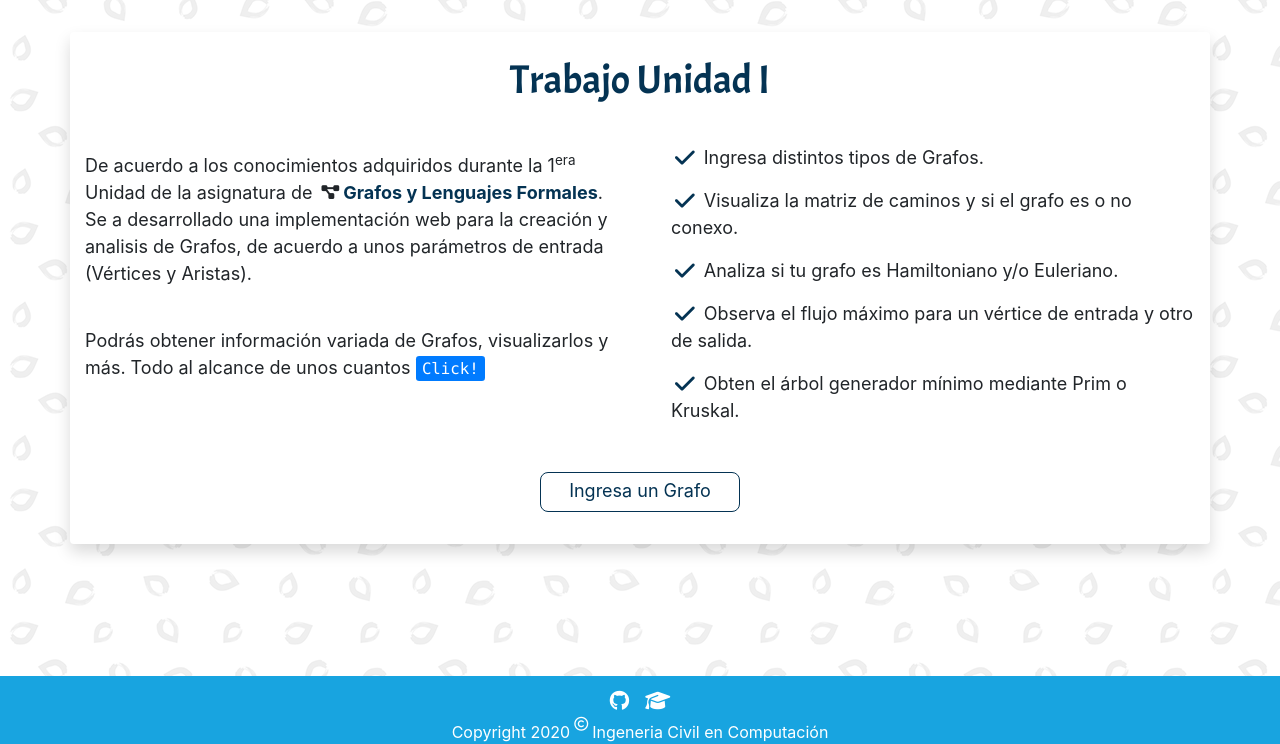
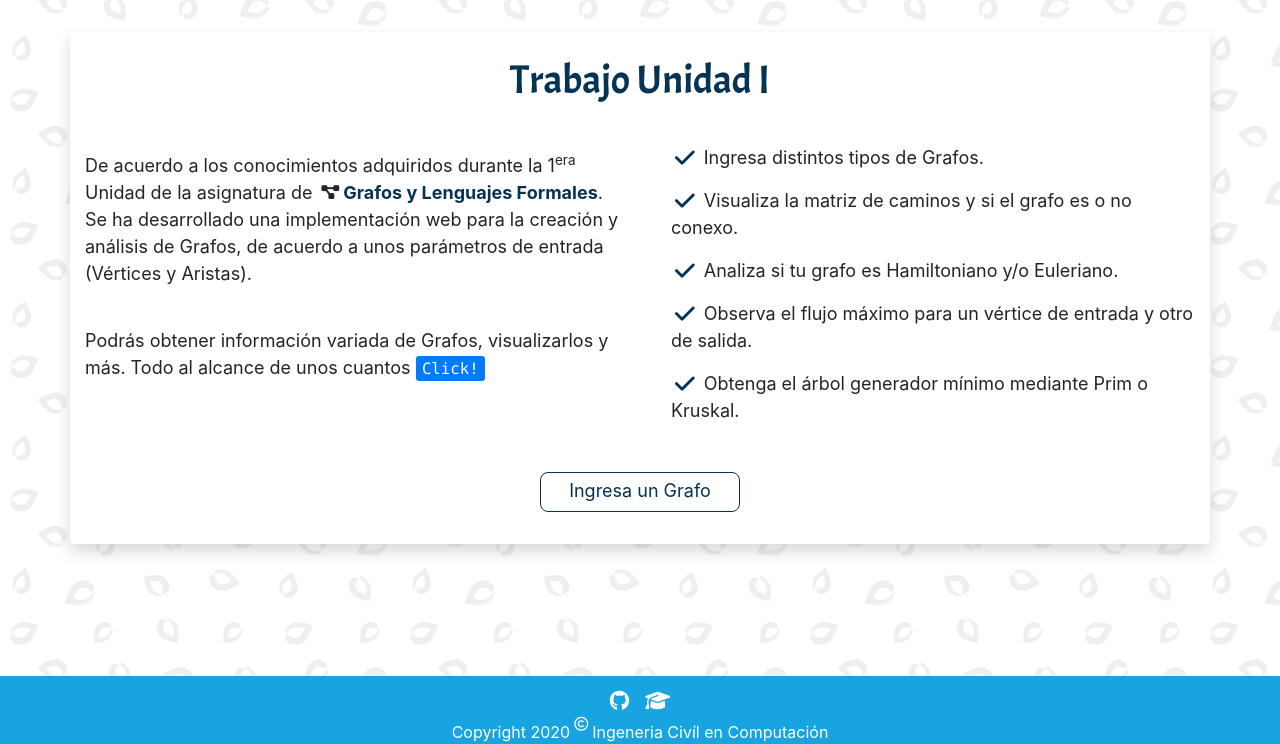
Before and after one commit to kevin-salinas/TrabajoGrafos-1, a Django app: page / in a window 1280 px wide. Shown: the part 56-800 px from the top of the page. Run offline with Django 3.2, Linux system fonts and the light colour scheme; some libraries are stand-ins or nearby versions.

Commit message:
Cambios
correción de frases

```diff
--- a/core/templates/core/base.html
+++ b/core/templates/core/base.html
@@ -62,7 +62,7 @@
         </div>
         <div class="row">
             <div class="col d-flex justify-content-center text-white">
-                Copyright 2020<i class="far fa-copyright fa-sm mx-1 pt-1"></i>Ingeneria Civil en Computación
+                Copyright 2020<i class="far fa-copyright fa-sm mx-1 pt-1"></i>Ingeneria Civíl en Computación
             </div>
         </div>
     </footer>
--- a/core/templates/core/home.html
+++ b/core/templates/core/home.html
@@ -11,7 +11,7 @@
     <div class="row">
         <div class="col-lg-6 col-sm-12 my-4">
             <p>De acuerdo a los conocimientos adquiridos durante la 1<sup>era</sup> Unidad de la asignatura de
-            <i class="fas fa-project-diagram fa-sm mx-1"></i><strong>Grafos y Lenguajes Formales</strong>. Se a desarrollado una implementación web para la creación y analisis de Grafos, de acuerdo a unos parámetros de entrada (Vértices y Aristas).
+            <i class="fas fa-project-diagram fa-sm mx-1"></i><strong>Grafos y Lenguajes Formales</strong>. Se ha desarrollado una implementación web para la creación y análisis de Grafos, de acuerdo a unos parámetros de entrada (Vértices y Aristas).
             </p>
             <br>
             <p>Podrás obtener información variada de Grafos, visualizarlos y más. Todo al alcance de unos cuantos <kbd class="bg-primary">Click!</kbd></p>
@@ -36,7 +36,7 @@
                 </li>
                 <li class="my-3" id="ticket">
                     <i class="fas fa-check fa-lg mx-1" id="idTicket"></i>
-                    Obten el árbol generador mínimo mediante Prim o Kruskal.
+                    Obtenga el árbol generador mínimo mediante Prim o Kruskal.
                 </li>
             </ul>
         </div>
```
